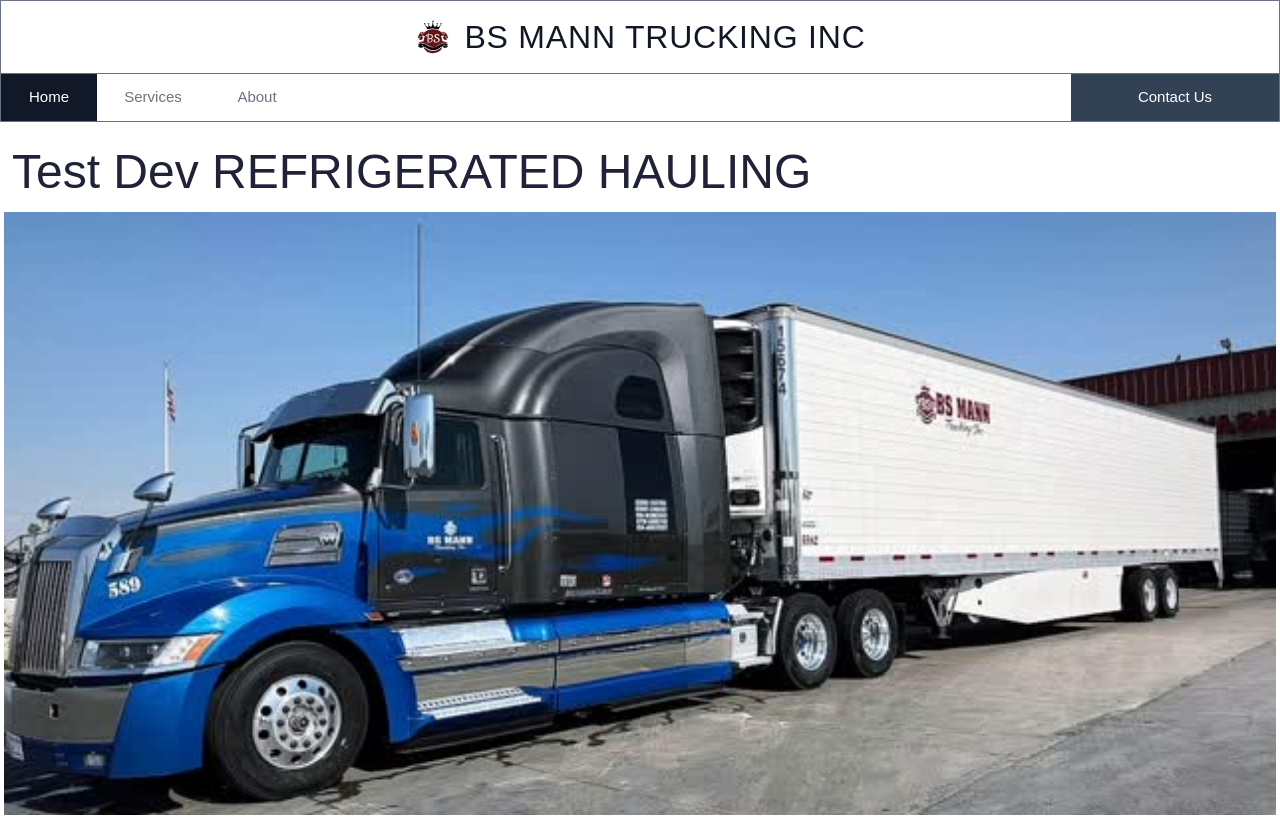
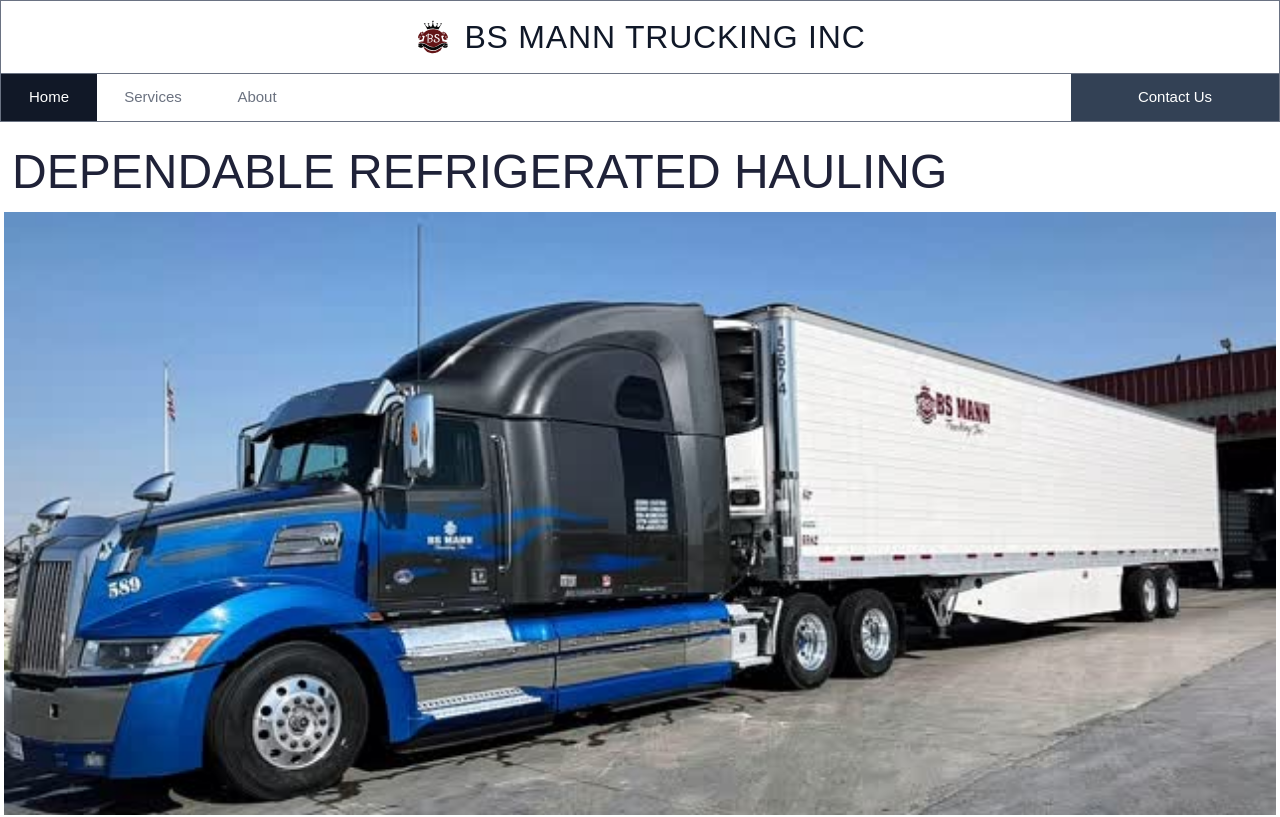
Before and after one commit to sunny882/bsmann, a Next.js app: page / in a window 1280 px wide. Shown: the top 817 px of the page. Built offline with nearby package versions, Linux system fonts and the light colour scheme.

Commit message:
testing done

```diff
--- a/app/page.jsx
+++ b/app/page.jsx
@@ -7,7 +7,7 @@
     <main className="bg-white pt-4 text-[#1f2238]">
       <section className="max-w-7xl mx-auto">
         <div className="text-5xl p-3 font-light">
-          Test Dev REFRIGERATED HAULING
+          DEPENDABLE REFRIGERATED HAULING
         </div>
         <HeroSlideshow />
         <div className="p-2 font-sans text-lg">
```
